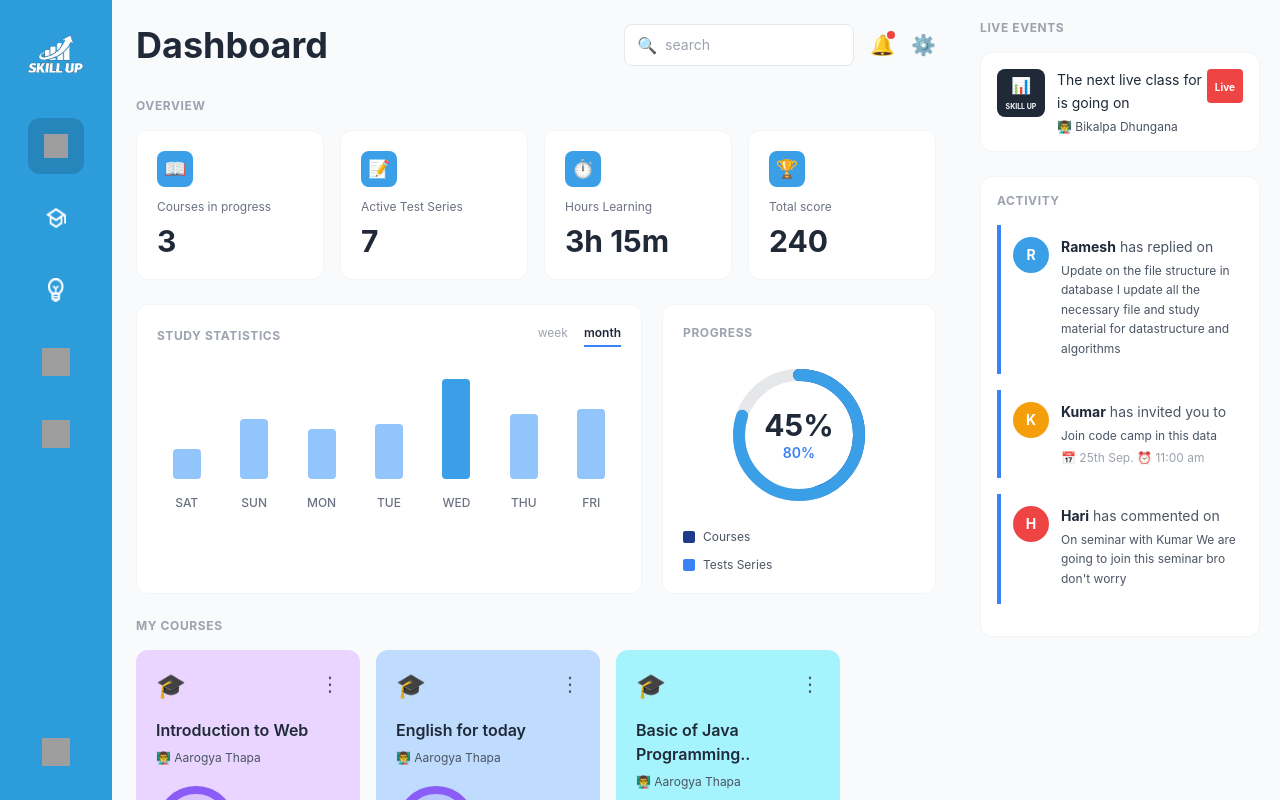
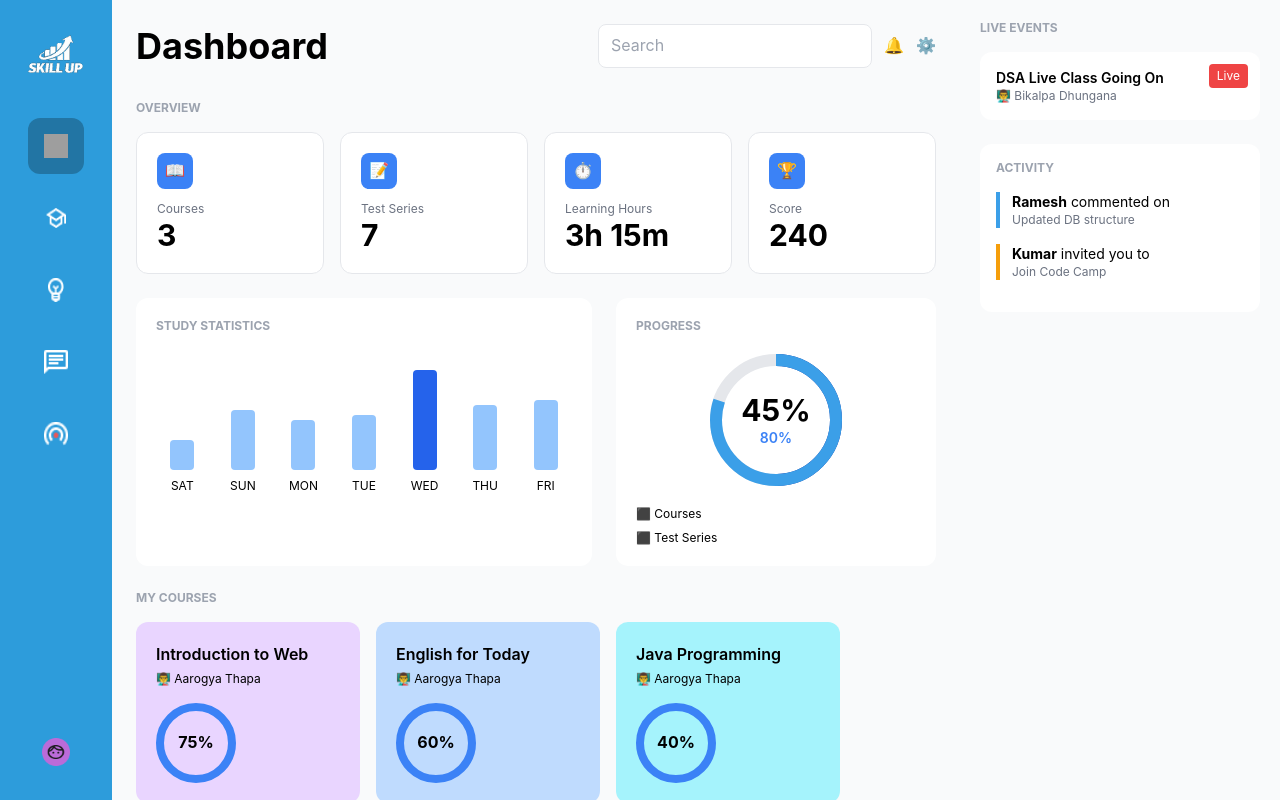
Before and after one commit to aarogya23/SkillUp-Front-End, a React (Vite) app: page /home in a window 1280 px wide. Built offline with nearby package versions, Linux system fonts and the light colour scheme; grey boxes are pictures that could not be loaded; the HTML template or start-up script is replaced by a standard one.

Commit message:
Update on the project i.e. Skillup

```diff
--- a/src/App.jsx
+++ b/src/App.jsx
@@ -2,6 +2,7 @@ import { Routes, Route } from "react-router-dom"
 import Home from "./Home"
 import Dashboard from "./Dashboard"
 import SkillUpDashboard from "./SkillUpDashboard"
+
 
 function App() {
   return (
@@ -9,8 +10,6 @@ function App() {
       <Route path="/" element={<Home />} />
       <Route path="/dashboard" element={<Dashboard />} />
       <Route path="/home" element={<SkillUpDashboard/>} />
-
-
     </Routes>
   )
 }
--- /dev/null
+++ b/src/Sidebar.jsx
@@ -0,0 +1,61 @@
+import React from 'react'
+import { NavLink } from 'react-router-dom'
+
+import logo from './assets/image 1.png'
+import dashboardIcon from './assets/dot.png'
+import school from './assets/school.png'
+import bulbIcon from './assets/idea.png'
+import Live from './assets/live.png'
+import chat from './assets/chat.png'
+import profile from './assets/profile.png'
+
+const navStyle = ({ isActive }) =>
+  `w-14 h-14 rounded-xl flex items-center justify-center transition-all
+   ${isActive
+     ? 'bg-black bg-opacity-25'
+     : 'hover:bg-black hover:bg-opacity-15'
+   }`
+
+const Sidebar = () => {
+  return (
+    <div
+      className="w-28 flex flex-col items-center py-5"
+      style={{ backgroundColor: '#2D9CDB' }}
+    >
+      {/* Logo */}
+      <div className="text-center mb-6">
+        <img src={logo} alt="Skill Up Logo" className="w-160 h-106 mx-auto" />
+      </div>
+
+      {/* Nav Icons */}
+      <div className="flex-1 flex flex-col gap-4">
+        <NavLink to="/home" className={navStyle}>
+          <img src={dashboardIcon} alt="Dashboard" className="w-6 h-6" />
+        </NavLink>
+
+        <NavLink to="/courses" className={navStyle}>
+          <img src={school} alt="Courses" className="w-5 h-5" />
+        </NavLink>
+
+        <NavLink to="/ideas" className={navStyle}>
+          <img src={bulbIcon} alt="Ideas" className="w-4 h-6" />
+        </NavLink>
+
+        <NavLink to="/chat" className={navStyle}>
+          <img src={chat} alt="Chat" className="w-6 h-6" />
+        </NavLink>
+
+        <NavLink to="/live" className={navStyle}>
+          <img src={Live} alt="Live" className="w-6 h-6" />
+        </NavLink>
+      </div>
+
+      {/* Profile */}
+      <NavLink to="/profile" className={navStyle + ' mt-4'}>
+        <img src={profile} alt="Profile" className="w-7 h-7" />
+      </NavLink>
+    </div>
+  )
+}
+
+export default Sidebar
--- a/src/SkillUpDashboard.jsx
+++ b/src/SkillUpDashboard.jsx
@@ -1,13 +1,5 @@
-import React from 'react';
-
-
-import logo from './assets/image 1.png';
-import dashboardIcon from './assets/dot.png';
-import school from './assets/school.png';
-import bulbIcon from './assets/idea.png';
-// import chatIcon from './assets/chat-icon.png';
-// import headphoneIcon from './assets/headphone-icon.png';
-// import settingsIcon from './assets/settings-icon.png';
+import React from 'react'
+import Sidebar from './Sidebar'
 
 const SkillUpDashboard = () => {
   const studyData = [
@@ -18,228 +10,140 @@ const SkillUpDashboard = () => {
     { day: 'WED', value: 100 },
     { day: 'THU', value: 65 },
     { day: 'FRI', value: 70 }
-  ];
+  ]
 
-  const StatCard = ({ icon, label, value, color }) => (
-    <div className="bg-white p-5 rounded-xl border border-gray-100 flex-1 min-w-[180px]">
-      <div
-        className="w-9 h-9 rounded-lg flex items-center justify-center mb-3"
-        style={{ backgroundColor: color }}
-      >
-        <span className="text-lg">{icon}</span>
+  const StatCard = ({ icon, label, value }) => (
+    <div className="bg-white p-5 rounded-xl border flex-1 min-w-[180px]">
+      <div className="w-9 h-9 rounded-lg bg-blue-500 flex items-center justify-center mb-3">
+        <span className="text-white">{icon}</span>
       </div>
-      <p className="text-xs text-gray-500 mb-2">{label}</p>
-      <p className="text-3xl font-bold text-gray-800">{value}</p>
+      <p className="text-xs text-gray-500">{label}</p>
+      <p className="text-3xl font-bold">{value}</p>
     </div>
-  );
+  )
 
   const CourseCard = ({ title, instructor, progress, color }) => (
-    <div
-      className="w-56 p-5 rounded-xl flex-shrink-0"
-      style={{ backgroundColor: color }}
-    >
-      <div className="flex justify-between mb-4">
-        <span className="text-2xl">🎓</span>
-        <span className="text-xl text-gray-600">⋮</span>
-      </div>
-      <h3 className="text-base font-semibold text-gray-800 mb-2">{title}</h3>
-      <p className="text-xs text-gray-600 mb-5">👨‍🏫 {instructor}</p>
-      <div className="relative w-20 h-20">
-        <div
-          className="w-20 h-20 rounded-full flex items-center justify-center"
-          style={{
-            backgroundColor: 'rgba(139, 92, 246, 0.15)',
-            border: `8px solid ${progress > 50 ? '#8B5CF6' : '#60A5FA'}`
-          }}
-        >
-          <span className="text-lg font-bold text-gray-800">{progress}%</span>
+    <div className="w-56 p-5 rounded-xl" style={{ backgroundColor: color }}>
+      <h3 className="font-semibold mb-1">{title}</h3>
+      <p className="text-xs mb-4">👨‍🏫 {instructor}</p>
+
+      <div className="w-20 h-20 rounded-full border-8 border-blue-500 flex items-center justify-center">
+        <span className="font-bold">{progress}%</span>
       </div>
     </div>
+  )
+
+  const ActivityItem = ({ name, action, details, color }) => (
+    <div className="border-l-4 pl-3 mb-4" style={{ borderColor: color }}>
+      <p className="text-sm">
+        <span className="font-bold">{name}</span> {action}
+      </p>
+      <p className="text-xs text-gray-500">{details}</p>
     </div>
-  );
-
-  const ActivityItem = ({ name, action, details, time, color }) => (
-    <div className="py-3 border-l-4 border-blue-500 pl-3 mb-4">
-      <div className="flex gap-3">
-        <div
-          className="w-9 h-9 rounded-full flex items-center justify-center flex-shrink-0"
-          style={{ backgroundColor: color }}
-        >
-          <span className="text-white font-bold text-sm">{name.charAt(0)}</span>
-        </div>
-        <div className="flex-1">
-          <p className="text-sm mb-1">
-            <span className="font-bold text-gray-800">{name}</span>
-            <span className="text-gray-600"> {action}</span>
-          </p>
-          <p className="text-xs text-gray-600 leading-relaxed mb-1">{details}</p>
-          {time && (
-            <p className="text-xs text-gray-400 mt-1">📅 {time} ⏰ 11:00 am</p>
-          )}
-        </div>
-      </div>
-    </div>
-  );
+  )
 
   return (
-    <div className="flex h-screen w-screen bg-gray-50 fixed top-0 left-0 right-0 bottom-0">
-      {/* Sidebar */}
-      <div className="w-28 flex flex-col items-center py-5" style={{ backgroundColor: '#2D9CDB' }}>
-        <div className="text-center mb-6">
-          {/* Replace with your logo */}
-          <img src={logo} alt="Skill Up Logo" className="w-160 h-106 mx-auto" />
-          {/* <span className="text-2xl">📊</span> */}
-        </div>
-        <div className="flex-1 flex flex-col gap-4">
-          {/* Replace emojis with your icon imports */}
-          <button className="w-14 h-14 rounded-xl bg-black bg-opacity-15 flex items-center justify-center hover:bg-opacity-25 transition-all">
-            <img src={dashboardIcon} alt="Dashboard" className="w-6 h-6" />
-            {/* ▦ */}
-          </button>
-          <button className="w-14 h-14 rounded-xl flex items-center justify-center hover:bg-black hover:bg-opacity-15 transition-all">
-            <img src={school} alt="Books" className="w-5 h-5" />
-            {/* 📚 */}
-          </button>
-          <button className="w-14 h-14 rounded-xl flex items-center justify-center hover:bg-black hover:bg-opacity-15 transition-all">
-            <img src={bulbIcon} alt="Ideas" className="w-4 h-6" />
-            {/* 💡 */}
-          </button>
-          <button className="w-14 h-14 rounded-xl flex items-center justify-center hover:bg-black hover:bg-opacity-15 transition-all">
-            <img src="/path/to/chat-icon.png" alt="Chat" className="w-7 h-7" />
-            {/* 💬 */}
-          </button>
-          <button className="w-14 h-14 rounded-xl flex items-center justify-center hover:bg-black hover:bg-opacity-15 transition-all">
-            <img src="/path/to/headphone-icon.png" alt="Audio" className="w-7 h-7" />
-            {/* 🎧 */}
-          </button>
-        </div>
-        <button className="w-14 h-14 rounded-xl flex items-center justify-center hover:bg-black hover:bg-opacity-15 transition-all mt-4">
-          <img src="/path/to/settings-icon.png" alt="Settings" className="w-7 h-7" />
-          {/* ⚙️ */}
-        </button>
-      </div>
+    <div className="flex h-screen bg-gray-50">
+      <Sidebar />
 
-      {/* Main Content */}
-      <div className="flex-1 overflow-y-auto p-6">
-        {/* Header */}
+      {/* MAIN CONTENT */}
+      <div className="flex-1 p-6 overflow-y-auto">
+        {/* HEADER */}
         <div className="flex justify-between items-center mb-8">
-          <h1 className="text-4xl font-bold text-gray-800">Dashboard</h1>
-          <div className="flex items-center gap-4">
-            <div className="flex items-center bg-white px-3 py-2 rounded-lg border border-gray-200 gap-2">
-              <span className="text-base">🔍</span>
-              <input
-                type="text"
-                placeholder="search"
-                className="w-44 text-sm outline-none"
-              />
-            </div>
-            <div className="relative">
-              <button className="text-xl">🔔</button>
-              <div className="absolute top-0 right-0 w-2 h-2 bg-red-500 rounded-full"></div>
-            </div>
-            <button className="text-xl">⚙️</button>
+          <h1 className="text-4xl font-bold">Dashboard</h1>
+          <div className="flex gap-3">
+            <input className="border px-3 py-2 rounded-lg" placeholder="Search" />
+            <button>🔔</button>
+            <button>⚙️</button>
           </div>
         </div>
 
-        {/* Overview Stats */}
-        <div className="mb-6">
-          <h2 className="text-xs font-bold text-gray-400 mb-4 tracking-wider">OVERVIEW</h2>
-          <div className="flex flex-wrap gap-4">
-            <StatCard icon="📖" label="Courses in progress" value="3" color="#3B9FE8" />
-            <StatCard icon="📝" label="Active Test Series" value="7" color="#3B9FE8" />
-            <StatCard icon="⏱️" label="Hours Learning" value="3h 15m" color="#3B9FE8" />
-            <StatCard icon="🏆" label="Total score" value="240" color="#3B9FE8" />
-          </div>
+        {/* OVERVIEW */}
+        <h2 className="text-xs font-bold text-gray-400 mb-4">OVERVIEW</h2>
+        <div className="flex gap-4 mb-6">
+          <StatCard icon="📖" label="Courses" value="3" />
+          <StatCard icon="📝" label="Test Series" value="7" />
+          <StatCard icon="⏱️" label="Learning Hours" value="3h 15m" />
+          <StatCard icon="🏆" label="Score" value="240" />
         </div>
 
-        {/* Study Statistics and Progress */}
-        <div className="flex gap-5 mb-6">
-          {/* Study Statistics */}
-          <div className="flex-[2] bg-white p-5 rounded-xl border border-gray-100">
-            <div className="flex justify-between items-center mb-5">
-              <h2 className="text-xs font-bold text-gray-400 tracking-wider">STUDY STATISTICS</h2>
-              <div className="flex gap-4">
-                <span className="text-xs text-gray-400">week</span>
-                <span className="text-xs text-gray-800 font-semibold border-b-2 border-blue-500 pb-1">month</span>
-              </div>
-            </div>
-            <div className="flex items-end justify-between h-36 gap-2">
-              {studyData.map((item, index) => (
-                <div key={index} className="flex-1 flex flex-col items-center gap-2">
-                  <div className="flex-1 flex items-end w-full justify-center">
+        {/* GRAPH + PROGRESS */}
+        <div className="flex gap-6 mb-6">
+          {/* BAR GRAPH */}
+          <div className="flex-1 bg-white p-5 rounded-xl">
+            <h2 className="text-xs font-bold text-gray-400 mb-4">
+              STUDY STATISTICS
+            </h2>
+            <div className="flex items-end h-36 gap-2">
+              {studyData.map((item, i) => (
+                <div key={i} className="flex-1 text-center">
                   <div
-                      className="w-7 rounded"
-                      style={{
-                        height: `${item.value}px`,
-                        backgroundColor: item.day === 'WED' ? '#3B9FE8' : '#93C5FD'
-                      }}
+                    className={`w-6 mx-auto rounded ${
+                      item.day === 'WED'
+                        ? 'bg-blue-600'
+                        : 'bg-blue-300'
+                    }`}
+                    style={{ height: item.value }}
                   />
-                  </div>
-                  <span className="text-xs text-gray-500 font-medium mt-2">{item.day}</span>
+                  <p className="text-xs mt-2">{item.day}</p>
                 </div>
               ))}
             </div>
           </div>
 
-          {/* Progress */}
-          <div className="flex-1 bg-white p-5 rounded-xl border border-gray-100">
-            <h2 className="text-xs font-bold text-gray-400 mb-6 tracking-wider">PROGRESS</h2>
-            <div className="flex justify-center my-6 relative">
-              <div className="relative">
-                <svg width="140" height="140" className="transform -rotate-90">
+          {/* CIRCULAR PROGRESS */}
+          <div className="w-80 bg-white p-5 rounded-xl">
+            <h2 className="text-xs font-bold text-gray-400 mb-4">PROGRESS</h2>
+
+            <div className="relative flex justify-center">
+              <svg width="140" height="140" className="-rotate-90">
                 <circle
                   cx="70"
                   cy="70"
                   r="60"
-                    fill="none"
                   stroke="#E5E7EB"
                   strokeWidth="12"
+                  fill="none"
                 />
                 <circle
                   cx="70"
                   cy="70"
                   r="60"
-                    fill="none"
                   stroke="#1E40AF"
                   strokeWidth="12"
                   strokeDasharray="377"
-                    strokeDashoffset="207"
-                    strokeLinecap="round"
+                  strokeDashoffset="190"
+                  fill="none"
                 />
                 <circle
                   cx="70"
                   cy="70"
                   r="60"
-                    fill="none"
                   stroke="#3B9FE8"
                   strokeWidth="12"
                   strokeDasharray="377"
                   strokeDashoffset="75"
-                    strokeLinecap="round"
+                  fill="none"
                 />
               </svg>
-                <div className="absolute inset-0 flex items-center justify-center flex-col">
-                  <span className="text-3xl font-bold text-gray-800">45%</span>
-                  <span className="text-sm text-blue-500 font-semibold">80%</span>
+
+              <div className="absolute inset-0 flex flex-col items-center justify-center">
+                <span className="text-3xl font-bold">45%</span>
+                <span className="text-sm text-blue-500 font-semibold">
+                  80%
+                </span>
               </div>
             </div>
-            </div>
-            <div className="space-y-3">
-              <div className="flex items-center gap-2">
-                <div className="w-3 h-3 bg-blue-900 rounded-sm"></div>
-                <span className="text-xs text-gray-600">Courses</span>
-              </div>
-              <div className="flex items-center gap-2">
-                <div className="w-3 h-3 bg-blue-500 rounded-sm"></div>
-                <span className="text-xs text-gray-600">Tests Series</span>
-              </div>
+
+            <div className="mt-4 text-xs space-y-2">
+              <p>⬛ Courses</p>
+              <p>⬛ Test Series</p>
             </div>
           </div>
         </div>
 
-        {/* My Courses */}
-        <div className="mb-6">
-          <h2 className="text-xs font-bold text-gray-400 mb-4 tracking-wider">MY COURSES</h2>
+        {/* COURSES */}
+        <h2 className="text-xs font-bold text-gray-400 mb-4">MY COURSES</h2>
         <div className="flex gap-4 overflow-x-auto pb-2">
           <CourseCard
             title="Introduction to Web"
@@ -248,73 +152,58 @@ const SkillUpDashboard = () => {
             color="#E9D5FF"
           />
           <CourseCard
-              title="English for today"
+            title="English for Today"
             instructor="Aarogya Thapa"
             progress={60}
             color="#BFDBFE"
           />
           <CourseCard
-              title="Basic of Java Programming.."
+            title="Java Programming"
             instructor="Aarogya Thapa"
             progress={40}
             color="#A5F3FC"
           />
         </div>
       </div>
+
+      {/* RIGHT SIDEBAR */}
+      <div className="w-80 bg-gray-50 p-5 overflow-y-auto">
+        {/* LIVE EVENT */}
+        <h2 className="text-xs font-bold text-gray-400 mb-4">LIVE EVENTS</h2>
+        <div className="bg-white p-4 rounded-xl mb-6 relative">
+          <span className="absolute top-3 right-3 bg-red-500 text-white text-xs px-2 py-1 rounded">
+            Live
+          </span>
+          <p className="text-sm font-semibold">
+            DSA Live Class Going On
+          </p>
+          <p className="text-xs text-gray-500">
+            👨‍🏫 Bikalpa Dhungana
+          </p>
         </div>
 
-      {/* Right Sidebar */}
-      <div className="w-80 bg-gray-50 p-5 overflow-y-auto">
-        {/* Live Events */}
-        <div className="mb-6">
-          <h2 className="text-xs font-bold text-gray-400 mb-4 tracking-wider">LIVE EVENTS</h2>
-          <div className="bg-white p-4 rounded-xl border border-gray-100 relative">
-            <div className="flex gap-3">
-              <div className="w-12 h-12 bg-gray-800 rounded-lg flex flex-col items-center justify-center flex-shrink-0">
-                <span className="text-base">📊</span>
-                <span className="text-white text-[7px] font-bold mt-1">SKILL UP</span>
-              </div>
-              <div className="flex-1">
-                <p className="text-sm text-gray-800 leading-relaxed mb-1">
-                  The next live class for DSA is going on
-                </p>
-                <p className="text-xs text-gray-600">👨‍🏫 Bikalpa Dhungana</p>
-              </div>
-            </div>
-            <div className="absolute top-4 right-4 bg-red-500 px-2 py-1 rounded">
-              <span className="text-white text-[10px] font-bold">Live</span>
-            </div>
-          </div>
-        </div>
+        {/* ACTIVITY */}
+        <div className="bg-white p-4 rounded-xl">
+          <h2 className="text-xs font-bold text-gray-400 mb-4">
+            ACTIVITY
+          </h2>
 
-        {/* Activity */}
-        <div className="bg-white p-4 rounded-xl border border-gray-100">
-          <h2 className="text-xs font-bold text-gray-400 mb-4 tracking-wider">ACTIVITY</h2>
           <ActivityItem
             name="Ramesh"
-            action="has replied on"
-            details="Update on the file structure in database
-I update all the necessary file and study material for datastructure and algorithms"
+            action="commented on"
+            details="Updated DB structure"
             color="#3B9FE8"
           />
           <ActivityItem
             name="Kumar"
-            action="has invited you to"
-            details="Join code camp in this data"
-            time="25th Sep."
+            action="invited you to"
+            details="Join Code Camp"
             color="#F59E0B"
-          />
-          <ActivityItem
-            name="Hari"
-            action="has commented on"
-            details="On seminar with Kumar
-We are going to join this seminar bro don't worry"
-            color="#EF4444"
           />
         </div>
       </div>
     </div>
-  );
-};
+  )
+}
 
-export default SkillUpDashboard;
+export default SkillUpDashboard
```
Also changed, not shown: src/assets/profile.png (added), 1 other file (tests, documents, lock files or other folders). Lines whose indentation alone changed are shown as unchanged.
